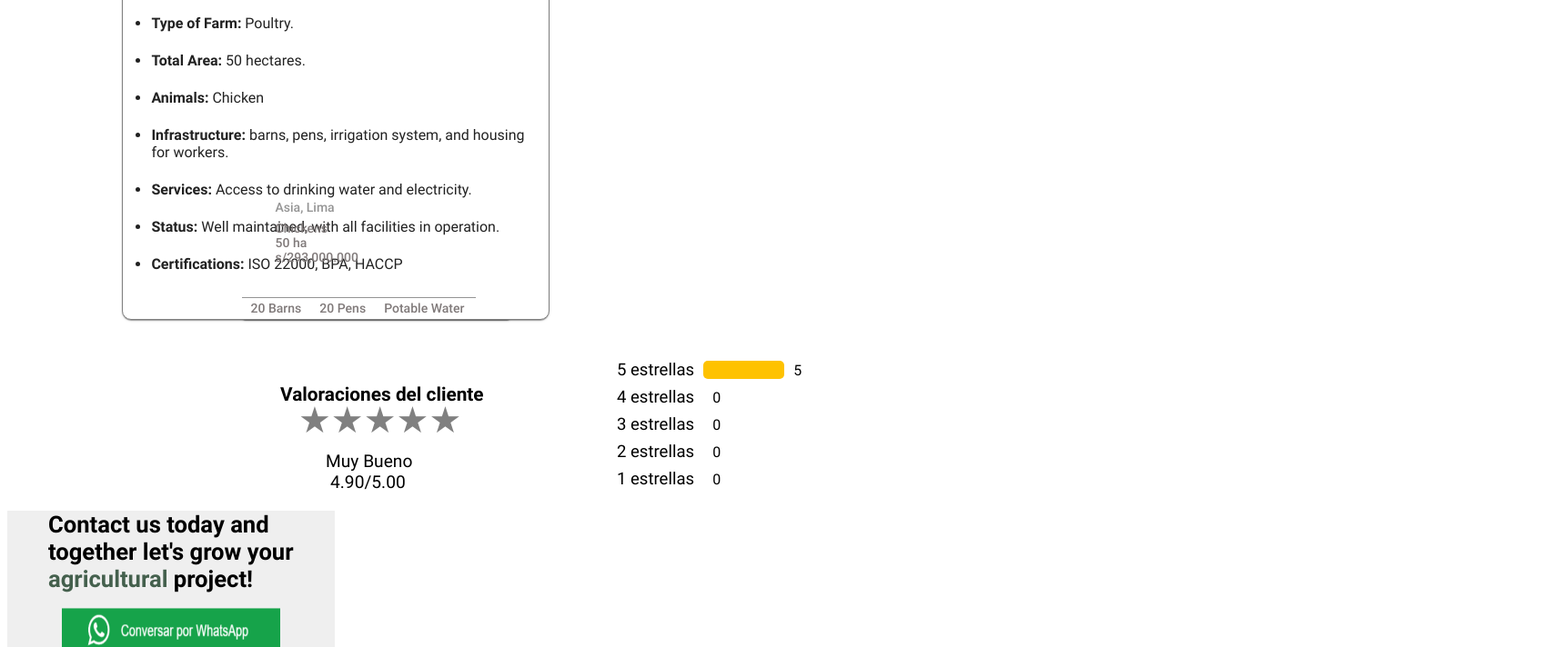
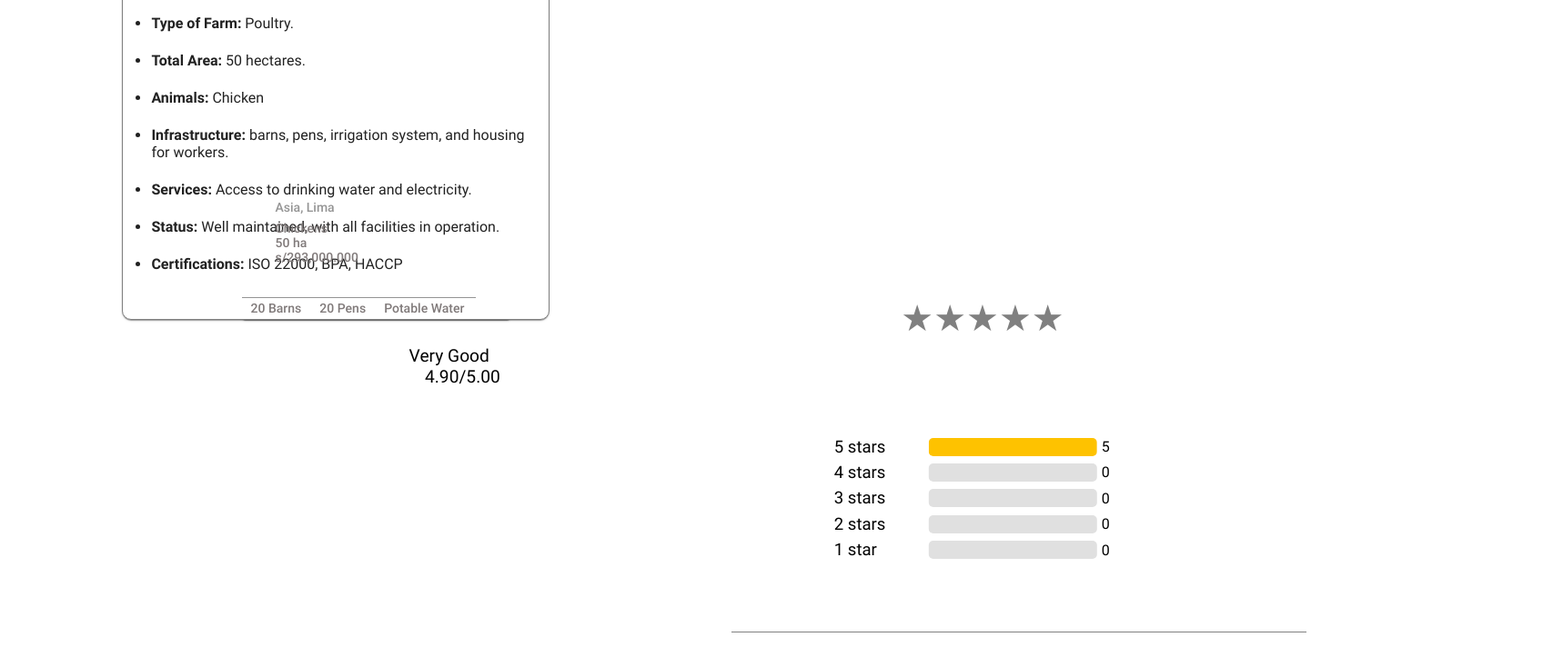
Before and after one commit to Aplicaciones-Web-WX55-Group-S-del-Softw/frontend-application, a Vue app: page / in a window 1280 px wide. Shown: the top 712 px of the page at 91% size, 1718 px wide, since content can reach past the window. Built offline with nearby package versions, Linux system fonts and the light colour scheme.

Commit message:
feat(social-interaction): responsive view implemented for star rating.

```diff
--- a/src/shared/components/star-rating/star-rating.vue
+++ b/src/shared/components/star-rating/star-rating.vue
@@ -2,48 +2,46 @@
 export default { name: "star-rating",
   data() {
     return {
-      ratings: [4.98, 5, 4.7, 5, 4.8], // Inicializa las calificaciones
-      rating: 0, // Inicializa la calificación actual
-      ratingText: '', // Inicializa el texto de la calificación
-      userHasRated: false, // Inicializa el estado de calificación del usuario
-      userRatingIndex: null, // Inicializa el índice de la calificación del usuario
-      stars: [5, 4, 3, 2, 1], // Inicializa las estrellas
+      ratings: [4.98, 5, 4.7, 5, 4.8],
+      rating: 0,
+      ratingText: '',
+      userHasRated: false,
+      userRatingIndex: null,
+      stars: [5, 4, 3, 2, 1],
     };
   },
   created() {
-    this.calculateAverage(); // Calcula el promedio inicial
+    this.calculateAverage();
   },
   methods: {
     setRating(starIndex) {
       if (!this.userHasRated) {
-        // Si el usuario no ha calificado antes, agrega la nueva calificación a la lista
         this.ratings.push(starIndex);
         this.userRatingIndex = this.ratings.length - 1;
         this.userHasRated = true;
       } else {
-        // Si el usuario ya ha calificado, actualiza su calificación
         this.ratings[this.userRatingIndex] = starIndex;
       }
-      this.calculateAverage(); // Calcula el nuevo promedio
+      this.calculateAverage();
     },
     calculateAverage() {
       let sum = this.ratings.reduce((a, b) => a + b, 0);
       let avg = sum / this.ratings.length;
       this.rating = avg;
-      this.updateRatingText(); // Actualiza el texto de la calificación
+      this.updateRatingText();
     },
     updateRatingText() {
       let ratingValue = `${this.rating.toFixed(2)}/5.00`;
       if (this.rating === 5) {
-        this.ratingLabel = 'Excelente';
+        this.ratingLabel = 'Excellent';
       } else if (this.rating >= 4) {
-        this.ratingLabel = 'Muy Bueno';
+        this.ratingLabel = 'Very Good';
       } else if (this.rating >= 3) {
-        this.ratingLabel = 'Bueno';
+        this.ratingLabel = 'Good';
       } else if (this.rating >= 2) {
         this.ratingLabel = 'Regular';
       } else {
-        this.ratingLabel = 'Malo';
+        this.ratingLabel = 'Bad';
       }
       this.ratingValue = ratingValue;
     },
@@ -55,35 +53,33 @@ export default { name: "star-rating",
 </script>
 
 <template>
-  <div class="container">
-    <section class="half-page">
-      <strong class="label-valoration">Valoraciones del cliente</strong>
   <div class="star-rating-container">
     <span v-for="starIndex in 5" :key="starIndex" class="star" @click="setRating(starIndex)" :class="{ 'active': starIndex <= rating, 'selected': starIndex <= ratings[userRatingIndex] }">★</span>
   </div>
+
   <div class="rating-text">
     <div class="rating-label">{{ ratingLabel }}</div>
     <div class="rating-value">{{ ratingValue }}</div>
   </div>
+
   <div class="star-count-container">
     <div v-for="star in stars" :key="star" class="star-row">
-          <div class="star-text">{{ star }} estrellas</div>
-          <div class="bar" :style="{ width: getStarCount(star) * 3 + '%', backgroundColor: '#FEC200' }"></div>
+      <div class="star-text">{{ star }} star<span v-if="star > 1">s</span></div>
+      <div class="progress-bar">
+        <div class="progress-fill" :style="{ width: getStarCount(star) / ratings.length * 100 + '%' }"></div>
+      </div>
       <div class="star-count">{{ getStarCount(star) }}</div>
     </div>
+    <div class="bottom-line"></div>
   </div>
-      <div class="bottom-line"></div>
-    </section>
-  </div>
+
 </template>
 
+<style>
 
-<style>
-.label-valoration {
-  position: relative;
-  top: 70px;
-  font-size: 1.3em;
-  margin-left: 300px;
+.star-rating-container {
+  margin-top: -1.6em;
+  text-align: center;
 }
 
 .star {
@@ -97,53 +93,84 @@ export default { name: "star-rating",
   color: #FEC200;
 }
 
-.star-rating-container {
-  margin-top: 63px;
-  margin-left: 320px;
-}
-
-.star-count-container {
-  margin-top: -140px;
-  margin-left: 670px;
-}
-
 .star-text {
   font-size: 1.16em;
 }
 
 .rating-text {
   position: relative;
-  top: 10px;
+  margin-top: 0.5%;
   font-size: 1.2em;
-  margin-left: 350px;
 }
 
 .rating-value {
-  margin-left: 5px;
+  margin-left: 1%;
 }
 
 .star-row {
   display: flex;
   align-items: center;
-  gap: 10px;
+  gap: 1%;
+  margin-top:0.4em;
+  margin-left:56em;
+  transform:translateY(-8.7em);
 }
 
 .star-text {
   flex-shrink: 0;
+  width: 100px;
 }
 
-.bar {
+.star-count {
+  margin-left: 0.1em;
+  width: 30px;
+}
+
+.progress-bar {
+  width: 185px;
   height: 20px;
-  margin: 5px 0;
+  background-color: #e0e0e0;
   border-radius: 5px;
+  overflow: hidden;
+}
+
+.progress-fill {
+  height: 100%;
+  background-color: #FEC200;
+  transition: width 0.3s ease;
 }
 
 .bottom-line {
-  width: 850px;
+  width: 70%;
   height: 1px;
   background-color: gray;
-  position: absolute;
-  bottom: -260px;
-  left: 270px;
+  margin-top:-4%;
+  margin-left: 37.5%;
 }
+
+@media (max-width: 1350px) {
+
+  .star-rating-container{
+    margin-left: 55em;
+  }
+
+  .rating-text{
+    transform:translateX(23em);
+  }
+
+  .rating-value{
+    transform:translateX(0.25em);
+  }
+
+  .star-row {
+    transform:translate(0.8em, 3em);
+  }
+
+  .bottom-line {
+    width: 50%;
+    margin-top:10%;
+    margin-left: 63%;
+  }
+}
+
 </style>
```
Lines whose indentation alone changed are shown as unchanged.
